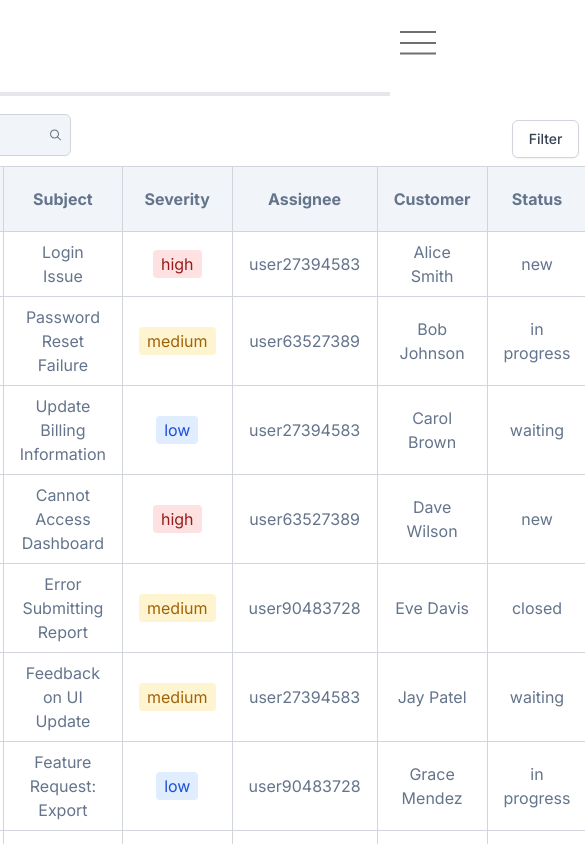
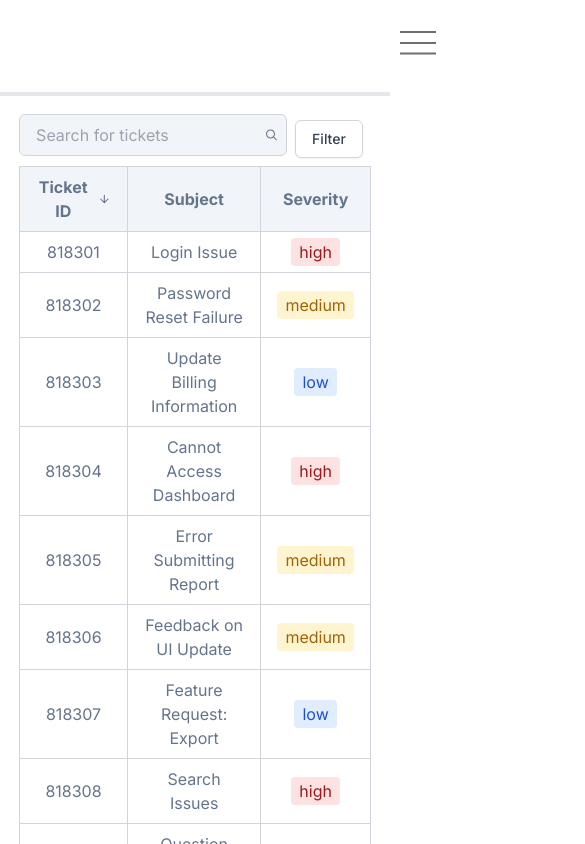
Before and after one commit to nirmalanirma28/buggsy, a Next.js app: page /Tickets in a window 390 px wide. Shown: the top 844 px of the page, 585 px wide, since content can reach past the window. Built offline with nearby package versions, Linux system fonts and the light colour scheme; sample sign-in values are in the browser's storage.

Commit message:
mobile responsive changes

```diff
--- a/src/app/Tickets/page.jsx
+++ b/src/app/Tickets/page.jsx
@@ -52,6 +52,7 @@ const Tickets = () => {
     }
 
     setFilteredTickets(filtered);
+    setCurrentPage(1);
   }, [ticketInput, filters, tickets]);
 
   const sortedTickets = [...filteredTickets].sort((a, b) => {
@@ -119,7 +120,7 @@ const Tickets = () => {
                   ))}
               </div>
             </th>
-            <th className="py-2 px-4 border border-gray-300 text-center">
+            <th className="py-2 px-4 border border-gray-300 text-center hidden md:table-cell">
               Date Opened
             </th>
             <th className="py-2 px-4 border border-gray-300 text-center">
@@ -128,13 +129,13 @@ const Tickets = () => {
             <th className="py-2 px-4 border border-gray-300 text-center">
               Severity
             </th>
-            <th className="py-2 px-4 border border-gray-300 text-center">
+            <th className="py-2 px-4 border border-gray-300 text-center hidden md:table-cell">
               Assignee
             </th>
-            <th className="py-2 px-4 border border-gray-300 text-center">
+            <th className="py-2 px-4 border border-gray-300 text-center hidden md:table-cell">
               Customer
             </th>
-            <th className="py-2 px-4 border border-gray-300 text-center">
+            <th className="py-2 px-4 border border-gray-300 text-center hidden md:table-cell">
               Status
             </th>
           </tr>
@@ -145,7 +146,7 @@ const Tickets = () => {
               <td className="py-2 px-4 border border-gray-300 text-center">
                 {ticket.ticketID}
               </td>
-              <td className="py-2 px-4 border border-gray-300 text-center">
+              <td className="py-2 px-4 border border-gray-300 text-center hidden md:table-cell">
                 {ticket.dateOpened}
               </td>
               <td className="py-2 px-4 border border-gray-300 text-center">
@@ -156,13 +157,13 @@ const Tickets = () => {
                   {ticket.priority}
                 </span>
               </td>
-              <td className="py-2 px-4 border border-gray-300 text-center">
+              <td className="py-2 px-4 border border-gray-300 text-center hidden md:table-cell">
                 {ticket.assignee}
               </td>
-              <td className="py-2 px-4 border border-gray-300 text-center">
+              <td className="py-2 px-4 border border-gray-300 text-center hidden md:table-cell">
                 {ticket.customer}
               </td>
-              <td className="py-2 px-4 border border-gray-300 text-center">
+              <td className="py-2 px-4 border border-gray-300 text-center hidden md:table-cell">
                 {ticket.status}
               </td>
             </tr>
```
